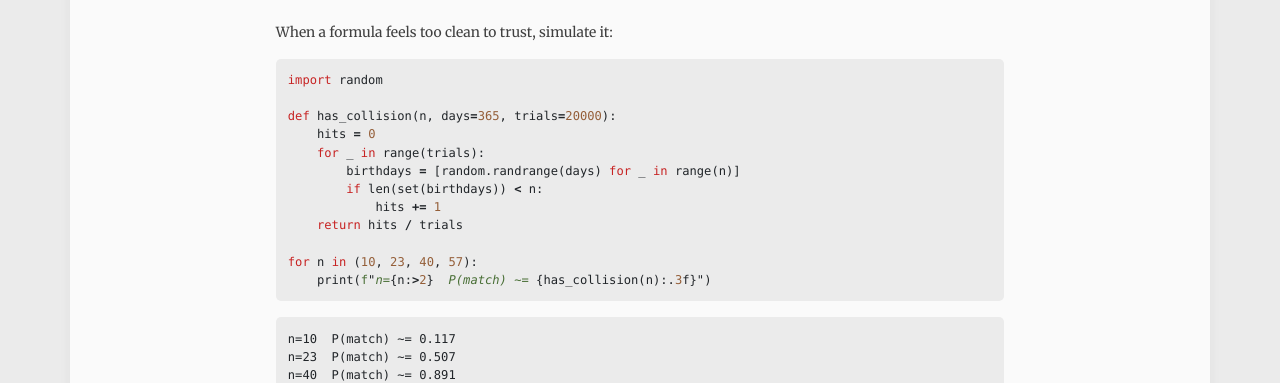
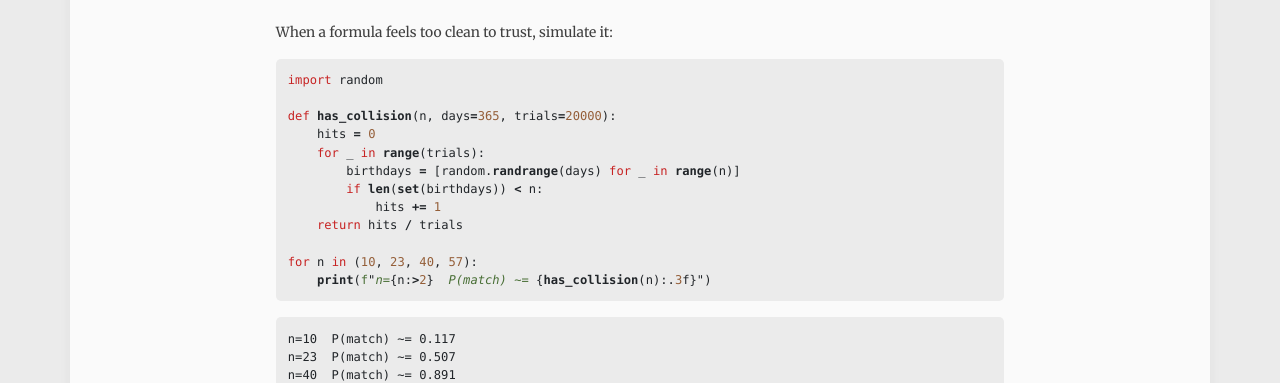
Before and after one commit to 0kham/0kham.github.io, a Jekyll site: the page built from _posts/2026-08-10-the-birthday-paradox.md, in a window 1280 px wide. Shown: the part 1171-1554 px from the top of the page. Built offline with Jekyll 4.4.1, drawn with Linux system fonts in a browser that asks for light colours; some web fonts are replaced.

Commit message:
revert: .nc/.ne/.nf back to bold, matching the original theme
Another leftover from matching hugosereno.com's exact computed CSS,
same category as the font/background reverts already done. Since
Source Code Pro only loads weights 400 and 600, bold (700) and the
previous 500 likely map to the same actual rendered weight in most
browsers either way.

Co-Authored-By: Claude Sonnet 5 <noreply@anthropic.com>

```diff
--- a/_sass/_syntax-highlighting.scss
+++ b/_sass/_syntax-highlighting.scss
@@ -32,11 +32,11 @@
     .s     {  font-style: italic; color: var(--color-string) } // Literal.String
     .na    {  } // Name.Attribute
     .nb    {  color: var(--color-accent) } // Name.Builtin
-    .nc    {  font-weight: 500 } // Name.Class
+    .nc    {  font-weight: bold } // Name.Class
     .no    {  } // Name.Constant
     .ni    {  } // Name.Entity
-    .ne    {  font-weight: 500 } // Name.Exception
-    .nf    {  font-weight: 500 } // Name.Function
+    .ne    {  font-weight: bold } // Name.Exception
+    .nf    {  font-weight: bold } // Name.Function
     .nn    {  } // Name.Namespace
     .nt    {  } // Name.Tag
     .nv    {  } // Name.Variable
```
